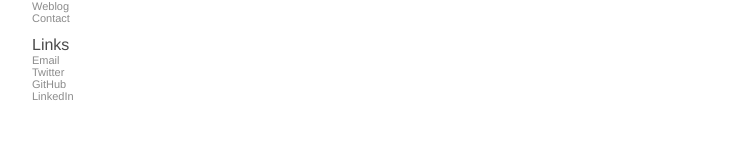
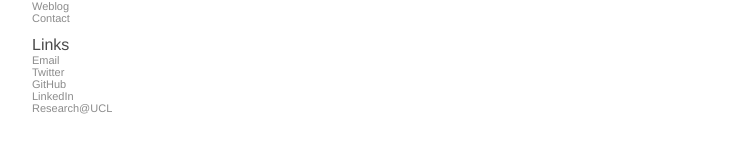
Before and after one commit to musalbas/musalbas.com-old, a Jekyll site: the page built from pgp.md, in a window 1280 px wide. Shown: the part 213-366 px from the top of the page, without its empty margins (258-1011 px from the left). Built offline with Jekyll 4.4.1, drawn with Linux system fonts in a browser that asks for light colours; Markdown is read by kramdown in place of the engine named in the settings.

Commit message:
Update _config.yml

```diff
--- a/_config.yml
+++ b/_config.yml
@@ -13,3 +13,5 @@ urls:
       url: https://github.com/musalbas
     - text: LinkedIn
       url: https://www.linkedin.com/in/musalbas
+    - text: Research@UCL
+      url: http://www0.cs.ucl.ac.uk/staff/M.AlBassam
```
